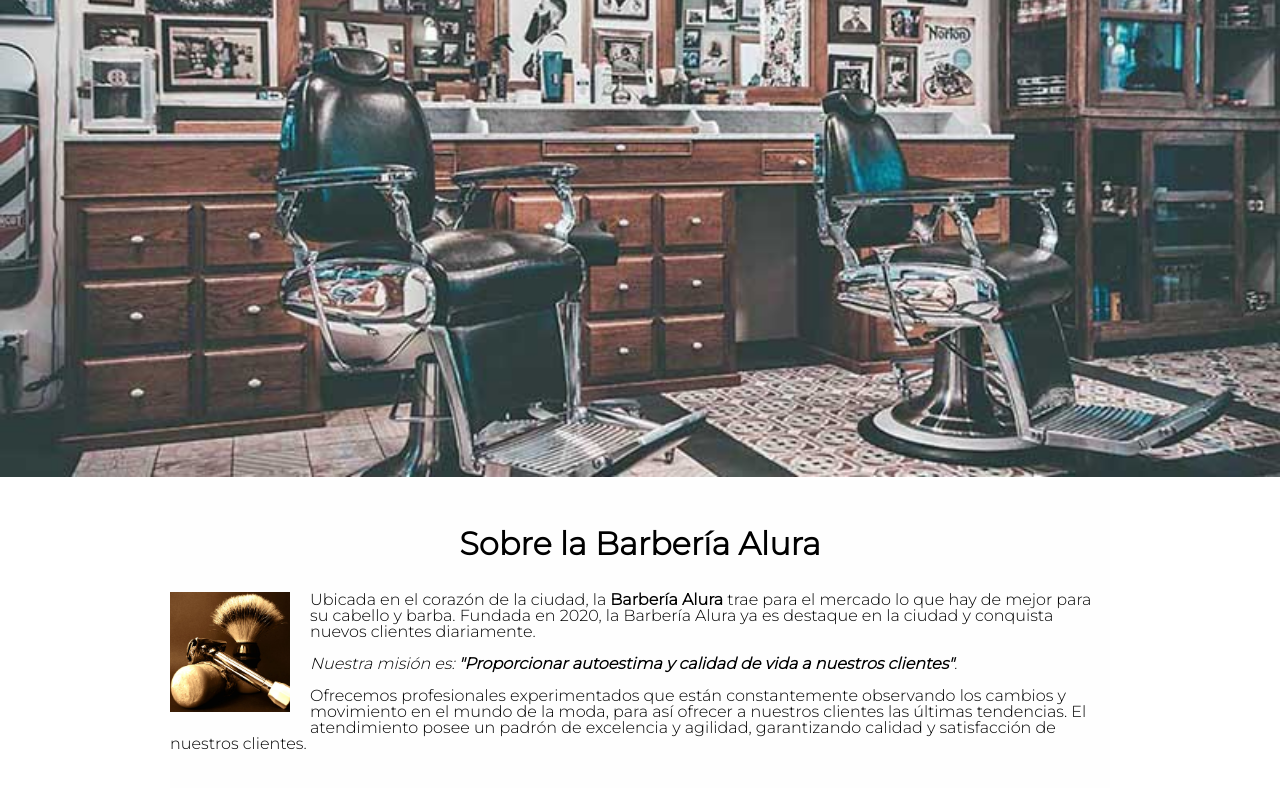
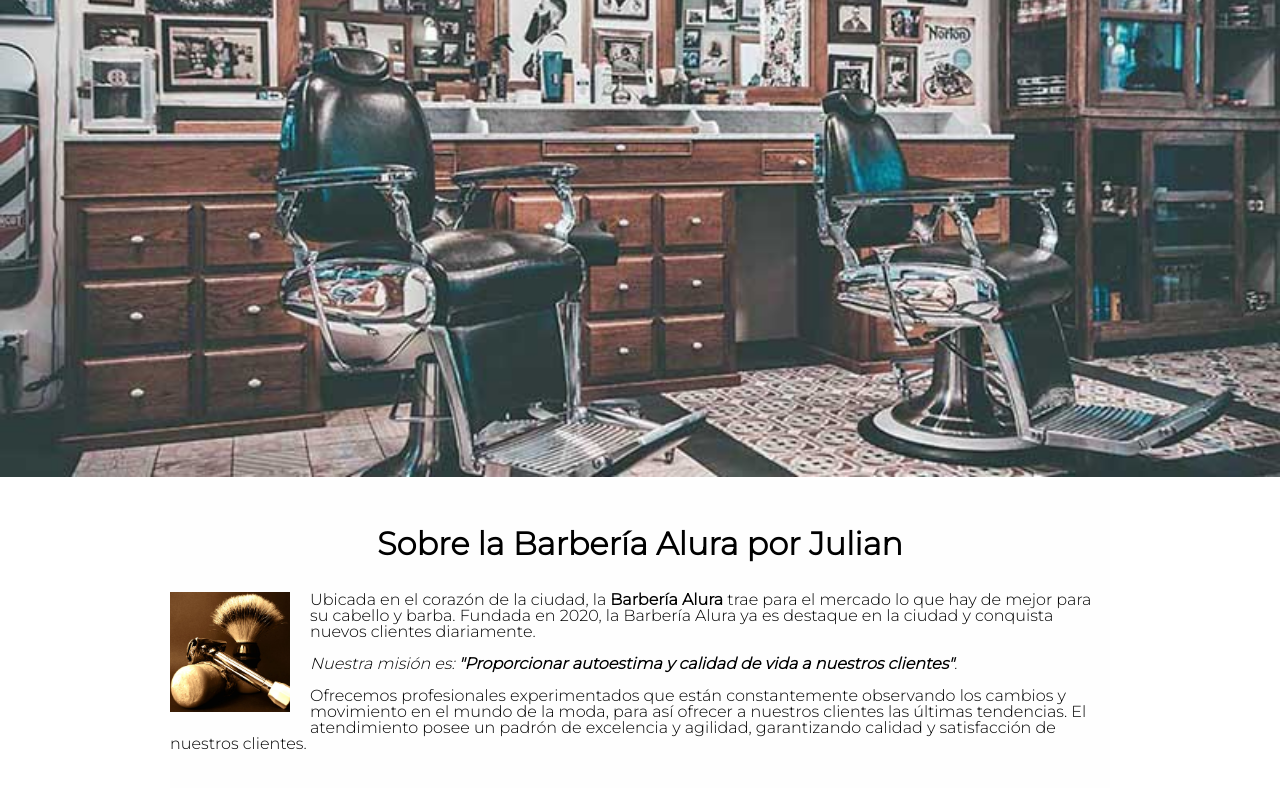
Before and after one commit to LuisJulian17/CursoAlura, a plain HTML site: page index.html in a window 1280 px wide. Shown: the part 256-1044 px from the top of the page. Drawn offline with Linux system fonts and the light colour scheme.

Commit message:
cambio de el nombre

```diff
--- a/index.html
+++ b/index.html
@@ -37,7 +37,7 @@
     <main>
         <section class="principal">
             <h2 class="titulo-principal">
-                Sobre la Barbería Alura
+                Sobre la Barbería Alura por Julian
             </h2>
             <img src="imagenes/utensilios[1].jpg" alt="Utensilios de un barbero." class="utensilios">
             <p>
```
